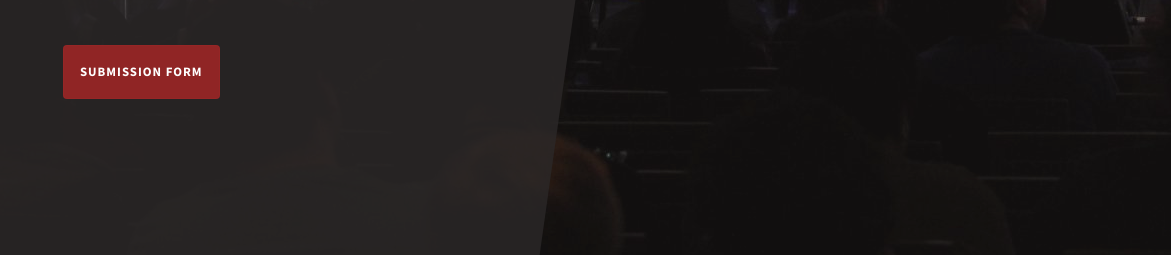
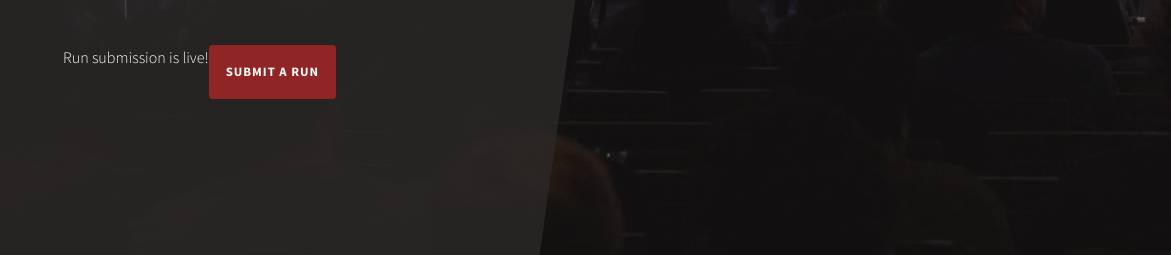
Before and after one commit to ItsTheHutch/magFAST_comingsoon, a website: page index.html in a window 1280 px wide. Shown: the part 516-771 px from the top of the page, 0-1171 px from the left. Drawn offline with Linux system fonts and the light colour scheme.

Commit message:
small tweaks

```diff
--- a/index.html
+++ b/index.html
@@ -53,7 +53,8 @@
             <div class="input-group input-group-newsletter">
               <!---<input type="email" class="form-control" placeholder="Enter email..." aria-label="Enter email..." aria-describedby="basic-addon">-->
               <div class="input-group">
-                <a href="https://submissions.magfast.org/"><button class="btn btn-secondary" type="button">Submission Form</button></a>
+                Run submission is live!
+                <a href="https://submissions.magfast.org/"><button class="btn btn-secondary" type="button">Submit a Run</button></a>
               </div>
             </div>
           </div>
```
